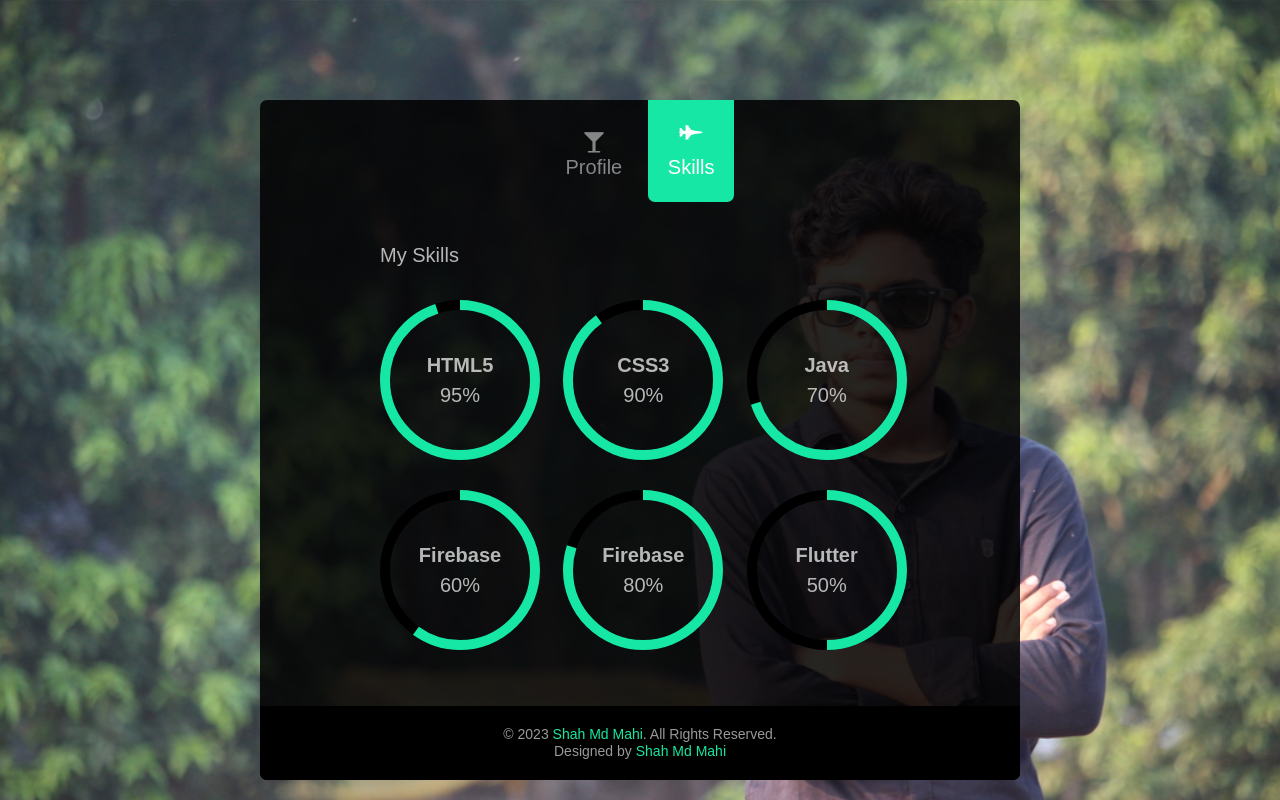
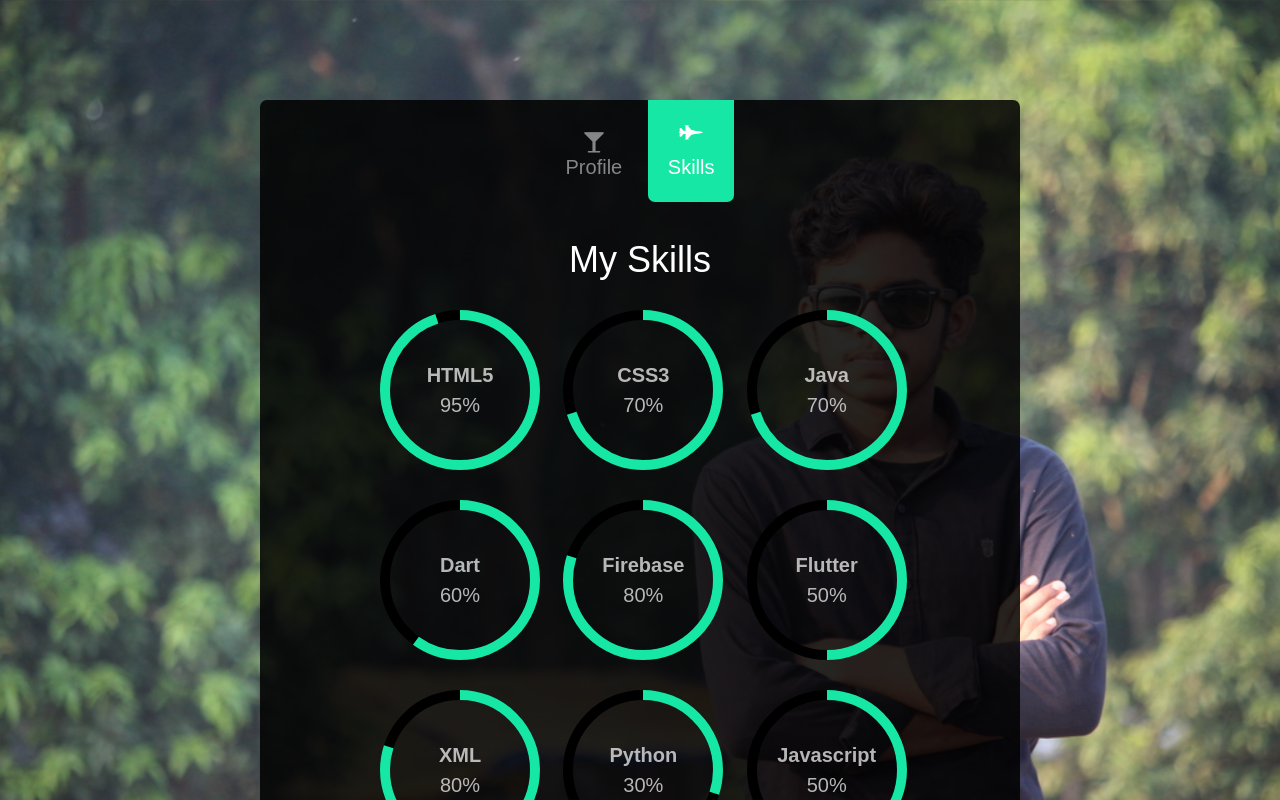
Before and after one commit to ShahMdMahi/ShahMdMahi, a plain HTML site: page index.html in a window 1280 px wide. Both pictures are taken after a click on the link "Skills". Shown: the top 800 px of the page. Drawn offline with Linux system fonts and the light colour scheme; files whose address does not match are found by name.

Commit message:
Update index.html

```diff
--- a/index.html
+++ b/index.html
@@ -44,6 +44,9 @@
       content="Shah Md Mahi born on 27 September 2005 in Bangladesh is a Bangladeshi Entrepreneur, Android & Website Developer, Gamer, Musician, Video Creator, and Digital Marketer known professionally as an Entrepreneur based in Narail Bangladesh."
     />
     <meta property="twitter:image" content="./banner.jpg" />
+
+
+    <meta name="p:domain_verify" content="679d10e9b87dc59e4ad437fdcb361384"/>
 
     <!-- Animate.css -->
     <link rel="stylesheet" href="css/animate.css" />
@@ -174,9 +177,10 @@
                   ><i class="icon-linkedin"></i
                 ></a>
               </li>
-              <!-- <li>
-                <a href="#"><i class="icon-twitter"></i></a>
-              </li> -->
+              <li>
+                <a href="https://www.pinterest.com/shahmdmahi/" target="_blank"
+                rel="noopener noreferrer"><i class="icon-pinterest"></i></a>
+              </li>
             </ul>
           </div>
         </div>
@@ -286,9 +290,9 @@
           <div class="fh5co-content-inner">
             <div class="row">
               <div class="col-md-12">
-                <p>
+                <h1 class="text-center">
                   My Skills
-                </p>
+              </h1>
               </div>
               <div class="col-md-4 col-sm-6 col-xs-12 text-center">
                 <div class="chart" data-percent="95">
@@ -296,8 +300,8 @@
                 </div>
               </div>
               <div class="col-md-4 col-sm-6 col-xs-12 text-center">
-                <div class="chart" data-percent="90">
-                  <span><strong>CSS3</strong>90%</span>
+                <div class="chart" data-percent="70">
+                  <span><strong>CSS3</strong>70%</span>
                 </div>
               </div>
               <div class="col-md-4 col-sm-6 col-xs-12 text-center">
@@ -308,7 +312,7 @@
 
               <div class="col-md-4 col-sm-6 col-xs-12 text-center">
                 <div class="chart" data-percent="60">
-                  <span><strong>Firebase</strong>60%</span>
+                  <span><strong>Dart</strong>60%</span>
                 </div>
               </div>
               <div class="col-md-4 col-sm-6 col-xs-12 text-center">
@@ -319,6 +323,21 @@
               <div class="col-md-4 col-sm-6 col-xs-12 text-center">
                 <div class="chart" data-percent="50">
                   <span><strong>Flutter</strong>50%</span>
+                </div>
+              </div>
+              <div class="col-md-4 col-sm-6 col-xs-12 text-center">
+                <div class="chart" data-percent="80">
+                  <span><strong>XML</strong>80%</span>
+                </div>
+              </div>
+              <div class="col-md-4 col-sm-6 col-xs-12 text-center">
+                <div class="chart" data-percent="30">
+                  <span><strong>Python</strong>30%</span>
+                </div>
+              </div>
+              <div class="col-md-4 col-sm-6 col-xs-12 text-center">
+                <div class="chart" data-percent="50">
+                  <span><strong>Javascript</strong>50%</span>
                 </div>
               </div>
             </div>
```
